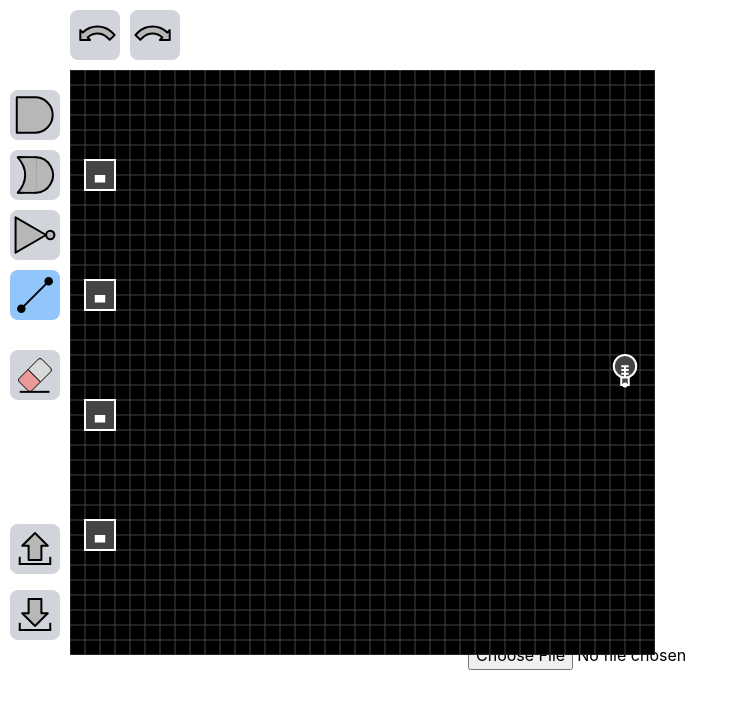
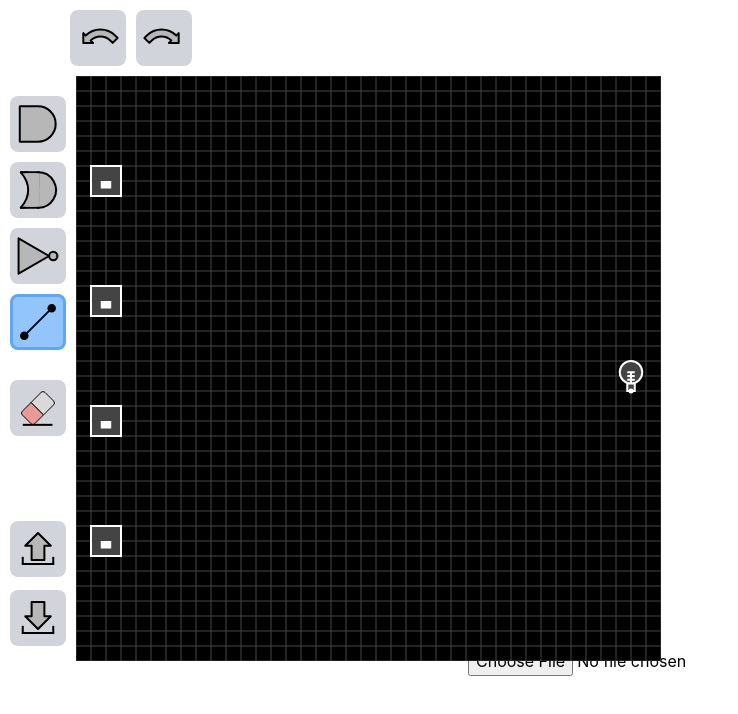
Before and after one commit to timshicha/toolbox, a React (Create React App) app in the folder fe/: page / in a window 1280 px wide. Shown: the top 714 px of the page, without its empty margins (0-738 px from the left). Built offline with nearby package versions, Linux system fonts and the light colour scheme.

Commit message:
button border makes easier to see which tool is selected

```diff
--- a/fe/src/components/Buttons.jsx
+++ b/fe/src/components/Buttons.jsx
@@ -12,27 +12,30 @@ class LogicGateButton extends React.Component {
         this.defaultColor = 'bg-gray-300';
         this.selectedColor = 'bg-blue-300';
         this.state = {
-            buttonColor: this.defaultColor
+            buttonColor: this.defaultColor,
+            border: 'border-transparent'
         }
     }
 
     selectTool() {
         // this.buttonColor = this.selectedColor;
         this.setState({
-            buttonColor: this.selectedColor
+            buttonColor: this.selectedColor,
+            border: 'border-blue-400'
         });
     }
 
     deselectTool() {
         this.setState({
-            buttonColor: this.defaultColor
+            buttonColor: this.defaultColor,
+            border: 'border-transparent'
         });
     }
 
     render() {
         return (
             <>
-                <button onClick={this.onClick} className={this.state.buttonColor + " hover:bg-gray-400 rounded-lg " + this.className}>
+                <button onClick={this.onClick} className={this.state.buttonColor + " " + this.state.border + " hover:bg-gray-400 rounded-lg active:bg-gray-500 border-solid border-[3px] " + this.className}>
                     <img src={this.image} width={this.size} height={this.size} />
                 </button>
             </>
```
